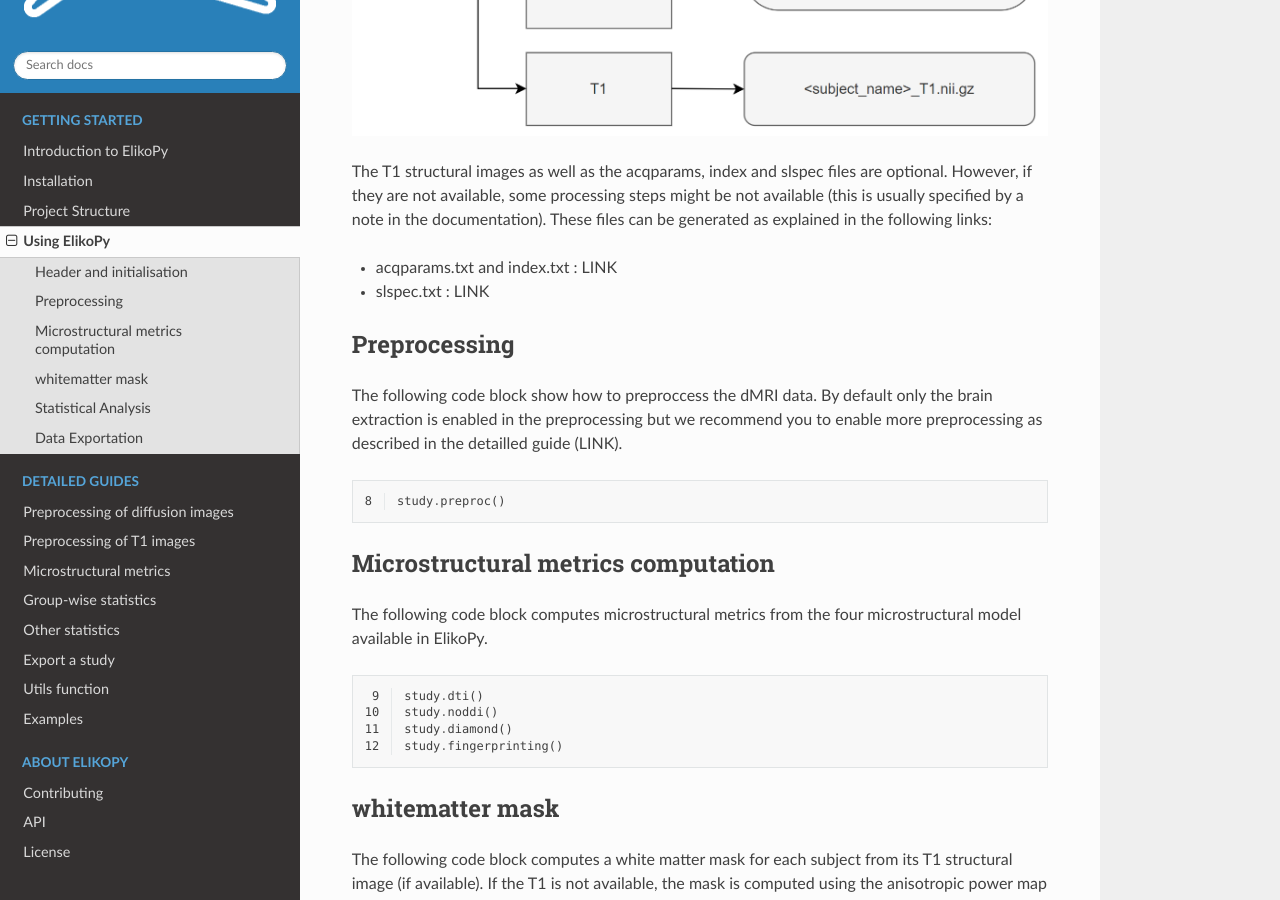
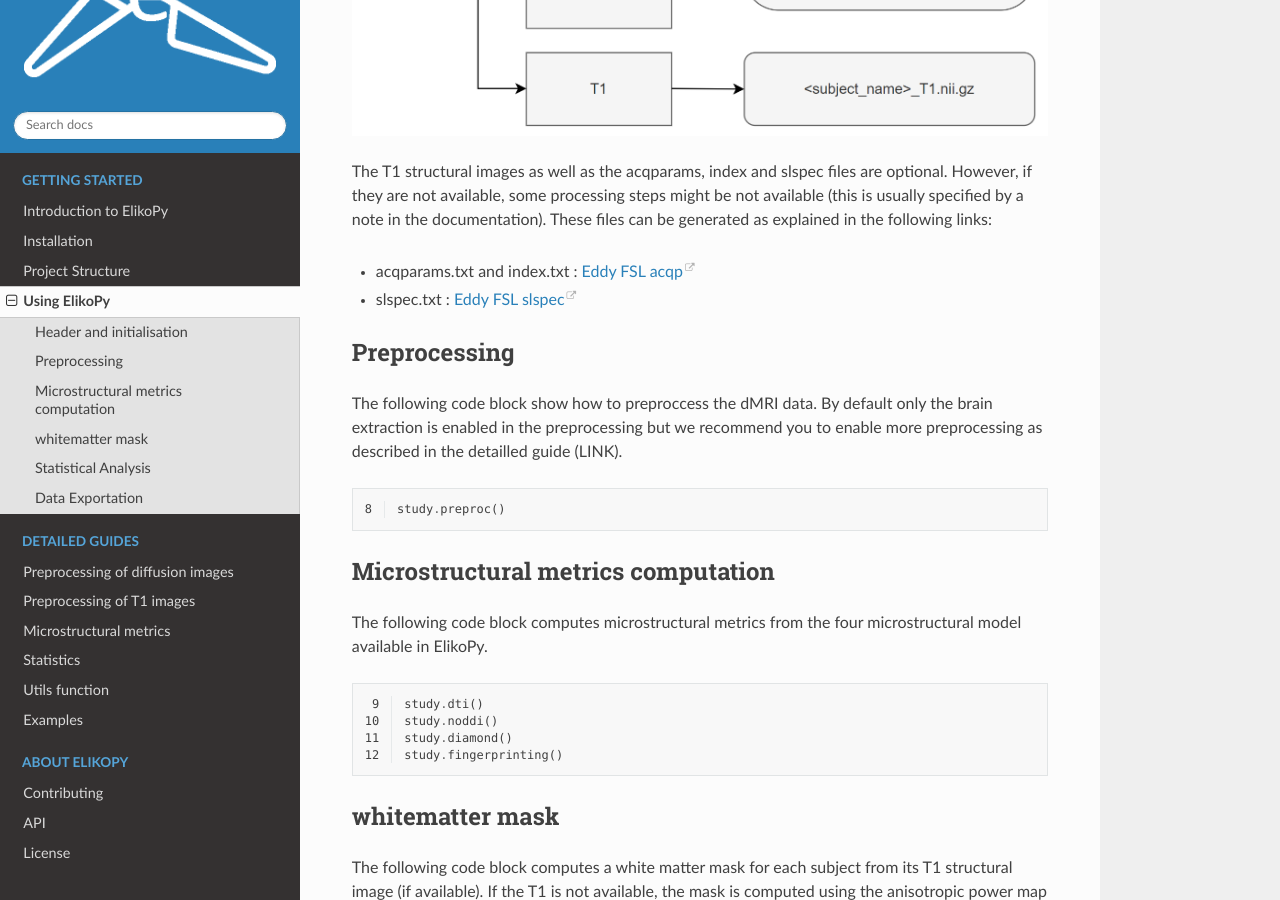
Before and after one commit to Hyedryn/elikopy, a Sphinx documentation site: the page built from docs/elikopy_usage.rst, in a window 1280 px wide and 900 px high, scrolled down 870 px. Built offline with Sphinx 7.4.7 and the Read the Docs theme 2.0.0, drawn with Linux system fonts in a browser that asks for light colours; pages that are not in the unit, such as notebooks, are missing from menus.

Commit message:
Fix link and headings

```diff
--- a/docs/elikopy_usage.rst
+++ b/docs/elikopy_usage.rst
@@ -34,8 +34,8 @@
 The T1 structural images as well as the acqparams, index and slspec files are optional. However, if they are not available, some processing steps might be not available (this is usually specified by a note in the documentation).
 These files can be generated as explained in the following links:
 
-* acqparams.txt and index.txt : LINK
-* slspec.txt : LINK
+* acqparams.txt and index.txt : `Eddy FSL acqp <https://fsl.fmrib.ox.ac.uk/fsl/fslwiki/eddy/Faq#How_do_I_know_what_to_put_into_my_--acqp_file>`_
+* slspec.txt : `Eddy FSL slspec <https://fsl.fmrib.ox.ac.uk/fsl/fslwiki/eddy/Faq#How_should_my_--slspec_file_look.3F>`_
 
 Preprocessing
 ^^^^^^^^^^^^^
--- a/docs/other_data.rst
+++ /dev/null
@@ -1,5 +0,0 @@
-.. _other-data:
-
-========================================
-Project as an easy way to manage a study
-========================================
--- a/docs/stats_tbss.rst
+++ /dev/null
@@ -1,5 +0,0 @@
-.. _stats-tbss:
-
-===============
-Stats with tbss
-===============
```
Also changed, not shown: docs/index.rst (+14 -14 lines), docs/stats.rst (renamed from docs/stats_other.rst).
